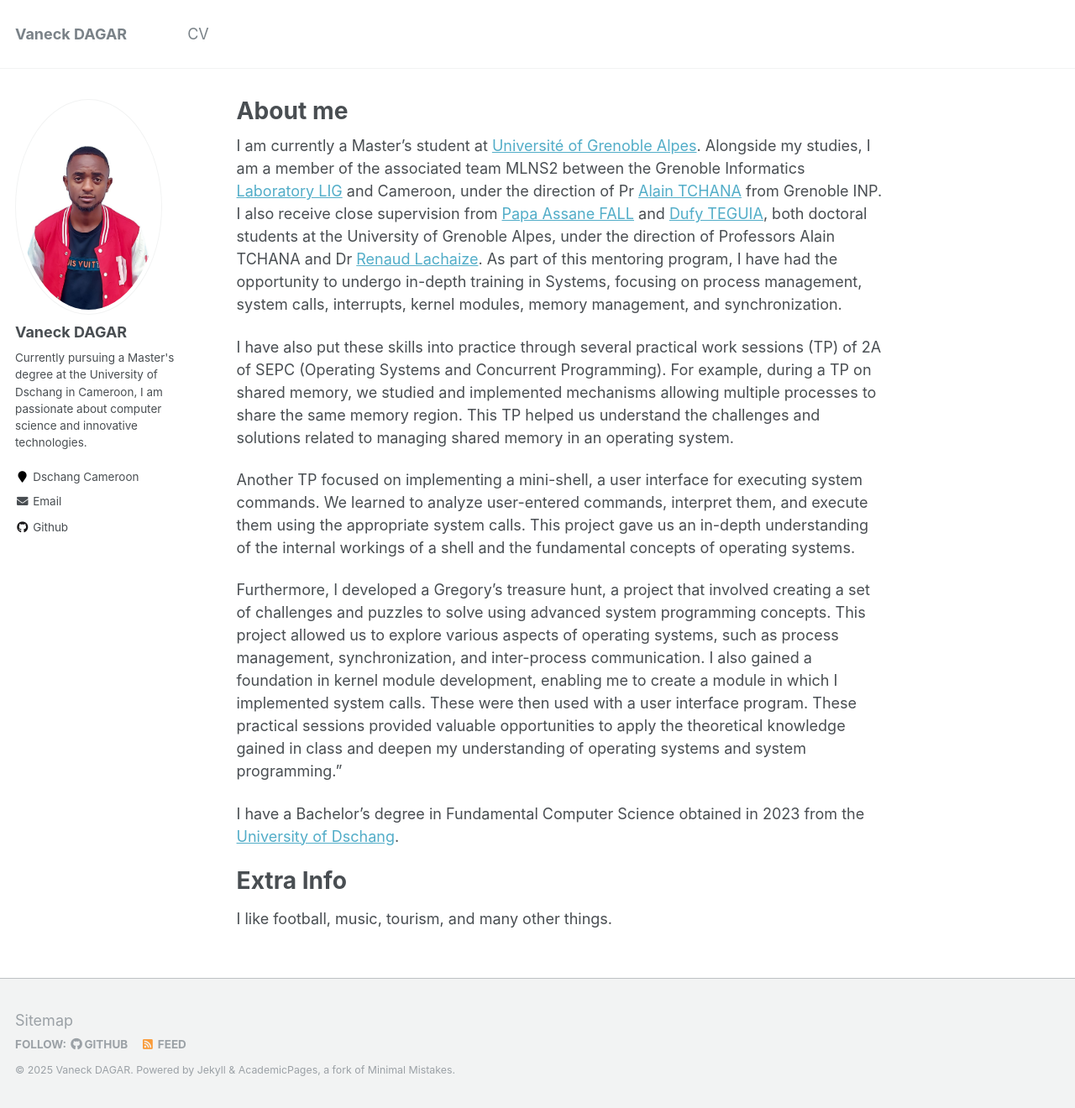
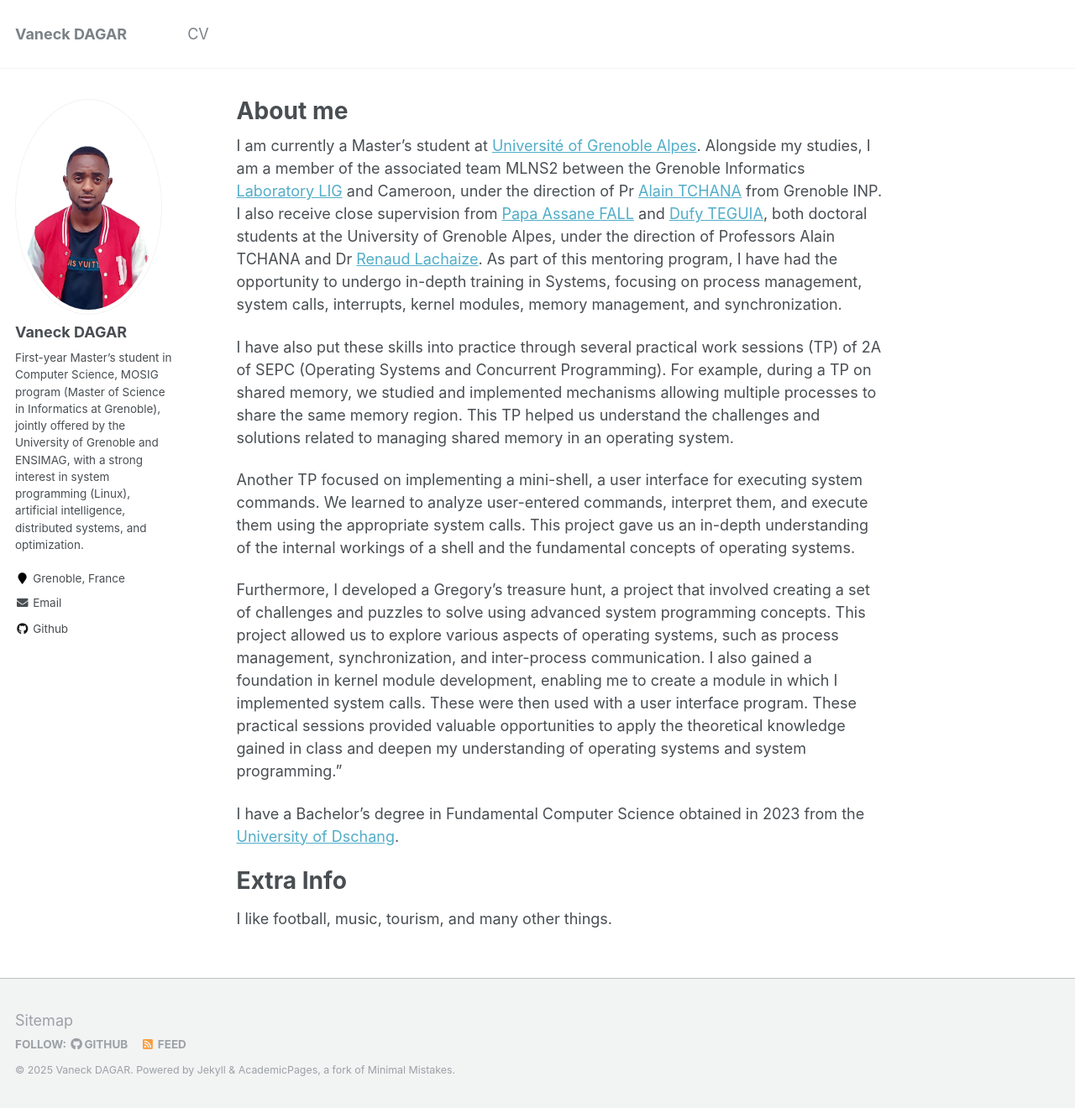
Before and after one commit to winner40/winner40.github.io, a Jekyll site: the page built from _pages/about.md, in a window 1280 px wide and 1320 px high. Shown: the whole window at 84% size. Built offline with Jekyll 4.4.1, drawn with Linux system fonts in a browser that asks for light colours.

Commit message:
Update _config.yml

```diff
--- a/_config.yml
+++ b/_config.yml
@@ -10,7 +10,9 @@ locale                   : "en-US"
 title                    : "Vaneck DAGAR"
 title_separator          : "-"
 name                     : &name "Vaneck DAGAR"
-description              : &description "Currently pursuing a Master's degree at the University of Dschang in Cameroon, I am passionate about computer science and innovative technologies."
+description              : &description "First-year Master’s student in Computer Science, MOSIG program (Master of Science in Informatics at Grenoble),
+                            jointly offered by the University of Grenoble and ENSIMAG, with a strong interest in system programming (Linux),
+                            artificial intelligence, distributed systems, and optimization."
 url                      : "" # the base hostname & protocol for your site e.g. "https://mmistakes.github.io"
 baseurl                  : "" # the subpath of your site, e.g. "/blog"
 repository               : "brisco007/winner40.github.io"
@@ -82,8 +84,10 @@ analytics:
 author:
   name             : "Vaneck DAGAR"
   avatar           : "profilev.jpg"
-  bio              : "Currently pursuing a Master's degree at the University of Dschang in Cameroon, I am passionate about computer science and innovative technologies."
-  location         : "Dschang Cameroon"
+  bio              : "First-year Master’s student in Computer Science, MOSIG program (Master of Science in Informatics at Grenoble),
+                    jointly offered by the University of Grenoble and ENSIMAG, with a strong interest in system programming (Linux),
+                    artificial intelligence, distributed systems, and optimization."
+  location         : "Grenoble, France"
   employer         : #"Orange Innovation"
   pubmed           :  #"https://www.ncbi.nlm.nih.gov/pubmed/?term=john+snow"
   googlescholar    :
```
